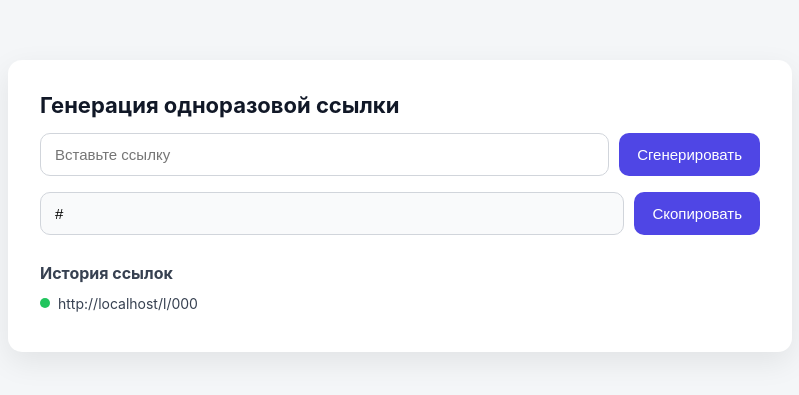
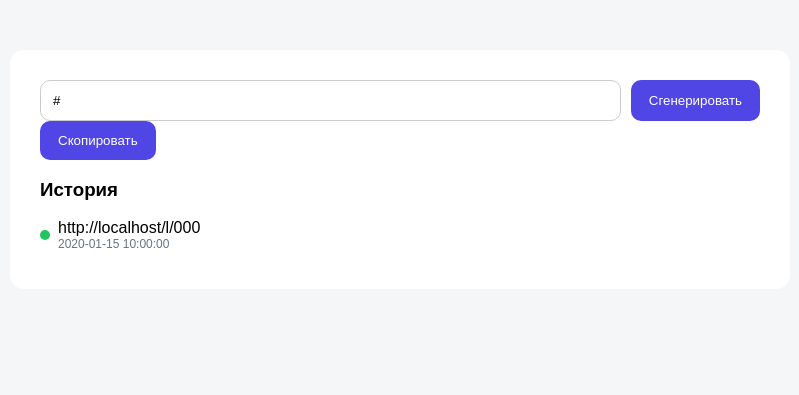
Before and after one commit to sergymarco25-hub/one-time-link, a FastAPI app: template templates/index.html in a window 1280 px wide. Shown: the top 395 px of the page, without its empty margins (240-1039 px from the left). Run offline with FastAPI, Linux system fonts and the light colour scheme; the template is opened without the code that fills it: most values are stand-ins (such as "Sample title", 1, 10 or a date in 2020).

Commit message:
Update index.html

```diff
--- a/templates/index.html
+++ b/templates/index.html
@@ -3,177 +3,68 @@
 <head>
 <meta charset="UTF-8">
 <title>One-time link</title>
-
 <style>
-body {
-  font-family: -apple-system, BlinkMacSystemFont, "Segoe UI", Arial;
-  background: #f4f6f8;
-  margin: 0;
-}
-
-.container {
-  max-width: 720px;
-  margin: 60px auto;
-  background: #fff;
-  padding: 32px;
-  border-radius: 14px;
-  box-shadow: 0 10px 30px rgba(0,0,0,.08);
-}
-
-h1 {
-  margin-top: 0;
-  font-size: 22px;
-  color: #111827;
-}
-
-.form-row {
-  display: flex;
-  gap: 10px;
-}
-
-input[type="text"] {
-  flex: 1;
-  padding: 12px 14px;
-  font-size: 15px;
-  border-radius: 10px;
-  border: 1px solid #d1d5db;
-}
-
-button {
-  padding: 12px 18px;
-  border-radius: 10px;
-  border: none;
-  background: #4f46e5;
-  color: #fff;
-  font-size: 15px;
-  cursor: pointer;
-}
-
-button:hover {
-  background: #4338ca;
-}
-
-.result {
-  margin-top: 16px;
-  display: flex;
-  gap: 10px;
-}
-
-.result input {
-  background: #f9fafb;
-}
-
-.history {
-  margin-top: 28px;
-}
-
-.history h2 {
-  font-size: 16px;
-  margin-bottom: 12px;
-  color: #374151;
-}
-
-.history-item {
-  display: flex;
-  align-items: center;
-  margin-bottom: 8px;
-}
-
-.status-dot {
-  width: 10px;
-  height: 10px;
-  border-radius: 50%;
-  margin-right: 8px;
-}
-
-.status-new { background: #facc15; }     /* жёлтый */
-.status-opened { background: #22c55e; }  /* зелёный */
-.status-used { background: #ef4444; }    /* красный */
-
-.history-url {
-  font-size: 14px;
-  color: #374151;
-  word-break: break-all;
-}
+body { font-family: Arial; background:#f4f6f8; }
+.container { max-width:720px; margin:50px auto; background:#fff; padding:30px; border-radius:14px; }
+.form-row { display:flex; gap:10px; }
+input { padding:12px; border-radius:10px; border:1px solid #ccc; flex:1; }
+button { padding:12px 18px; border-radius:10px; background:#4f46e5; color:#fff; border:none; }
+.history-item { display:flex; align-items:center; margin-bottom:8px; }
+.dot { width:10px; height:10px; border-radius:50%; margin-right:8px; }
+.new{background:#facc15;} .opened{background:#22c55e;} .used{background:#ef4444;}
+.time{font-size:12px;color:#6b7280;}
 </style>
 </head>
 
 <body>
-
 <div class="container">
-  <h1>Генерация одноразовой ссылки</h1>
-
   <form method="post" action="/create">
     <div class="form-row">
-      <input type="text" name="target_url" placeholder="Вставьте ссылку" required>
+      <input id="mainInput" name="target_url" value="{{ link }}" placeholder="Вставьте ссылку" required>
       <button type="submit">Сгенерировать</button>
     </div>
   </form>
 
-  <!-- РЕЗУЛЬТАТ (ССЫЛКА СОХРАНЯЕТСЯ) -->
-  <div class="result">
-    <input id="result" type="text" value="{{ link }}" readonly>
-    <button type="button" onclick="copyLink()">Скопировать</button>
-  </div>
+  <button onclick="copy()">Скопировать</button>
 
-  <!-- ИСТОРИЯ -->
-  <div class="history">
-    <h2>История ссылок</h2>
-
+  <h3>История</h3>
   <div id="history">
     {% for code, item in links.items() %}
       <div class="history-item">
-          <span class="status-dot
-            {% if item.state == 'NEW' %}status-new
-            {% elif item.state == 'OPENED' %}status-opened
-            {% else %}status-used{% endif %}">
-          </span>
-          <span class="history-url">
+        <span class="dot {% if item.state=='NEW' %}new{% elif item.state=='OPENED' %}opened{% else %}used{% endif %}"></span>
+        <div>
           {{ request.base_url }}l/{{ code }}
-          </span>
+          <div class="time">{{ item.created_at }}</div>
+        </div>
       </div>
     {% endfor %}
   </div>
 </div>
-</div>
 
 <script>
-/* КОПИРОВАНИЕ */
-function copyLink() {
-  const input = document.getElementById('result');
-  if (!input.value) return;
-  input.select();
-  input.setSelectionRange(0, 99999);
-  document.execCommand("copy");
+function copy(){
+  const i=document.getElementById('mainInput');
+  i.select();document.execCommand('copy');
 }
 
-/* АВТООБНОВЛЕНИЕ СТАТУСОВ */
-setInterval(() => {
-  fetch('/status')
-    .then(r => r.json())
-    .then(data => {
-      const history = document.getElementById('history');
-      if (!history) return;
-
-      history.innerHTML = '';
-
-      for (const code in data) {
-        let cls = 'status-new';
-        if (data[code].state === 'OPENED') cls = 'status-opened';
-        if (data[code].state === 'USED') cls = 'status-used';
-
-        history.innerHTML += `
+setInterval(()=>{
+  fetch('/status').then(r=>r.json()).then(d=>{
+    const h=document.getElementById('history');
+    h.innerHTML='';
+    Object.keys(d).reverse().forEach(code=>{
+      const s=d[code].state;
+      const cls=s==='NEW'?'new':s==='OPENED'?'opened':'used';
+      h.innerHTML+=`
         <div class="history-item">
-            <span class="status-dot ${cls}"></span>
-            <span class="history-url">
-              ${window.location.origin}/l/${code}
-            </span>
+          <span class="dot ${cls}"></span>
+          <div>
+            ${location.origin}/l/${code}
+            <div class="time">${d[code].created_at||''}</div>
           </div>
-        `;
-      }
+        </div>`;
     });
-}, 4000);
+  });
+},4000);
 </script>
-
 </body>
 </html>
```
Lines whose indentation alone changed are shown as unchanged.
